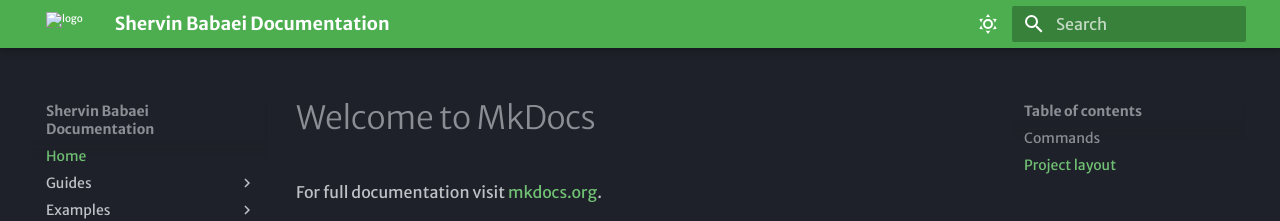
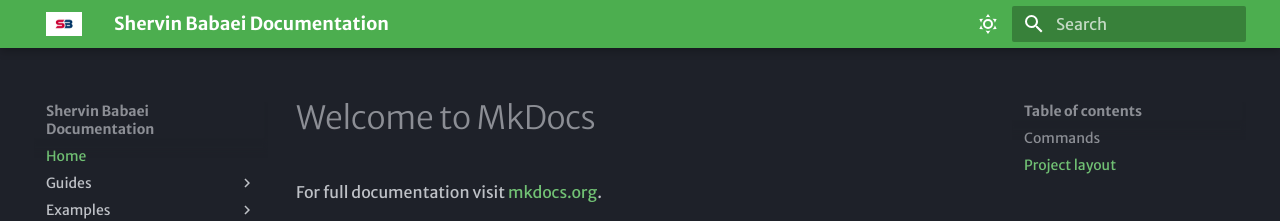
Before and after one commit to ShervinBabaei2007/mkdocs-project-2026, an MkDocs documentation site: the page built from docs/index.md, in a window 1280 px wide. Shown: the top 221 px of the page. Built offline with MkDocs 1.6.1 and Material for MkDocs 9.7.7, drawn with Linux system fonts in a browser that asks for light colours; some web fonts are replaced.

Commit message:
hopefully works

```diff
--- a/mkdocs.yml
+++ b/mkdocs.yml
@@ -19,8 +19,8 @@
 # Theme Configuration
 theme:
   name: material
-  logo: assets/shb.png
-  favicon: assets/favicon.ico
+  logo: assets/images/shb.png
+  favicon: assets/images/favicon.ico
   font:
     text: Merriweather Sans
     code: Red Hat Mono
```
